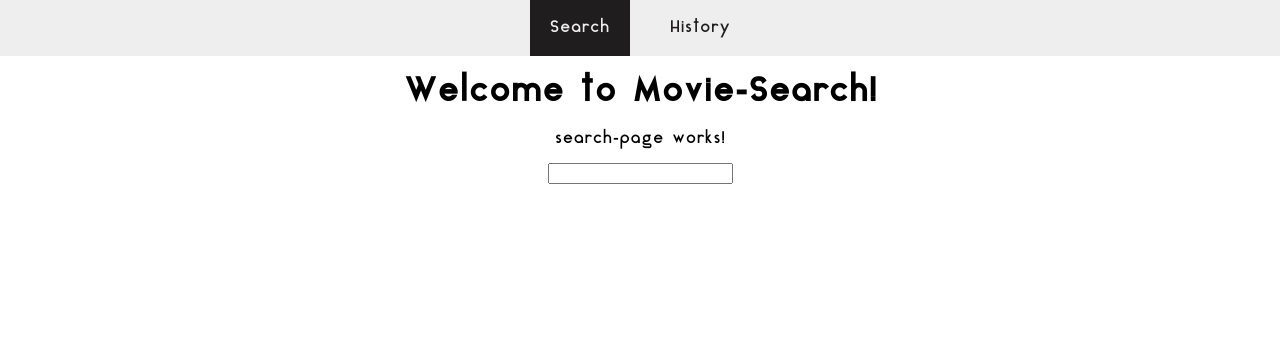
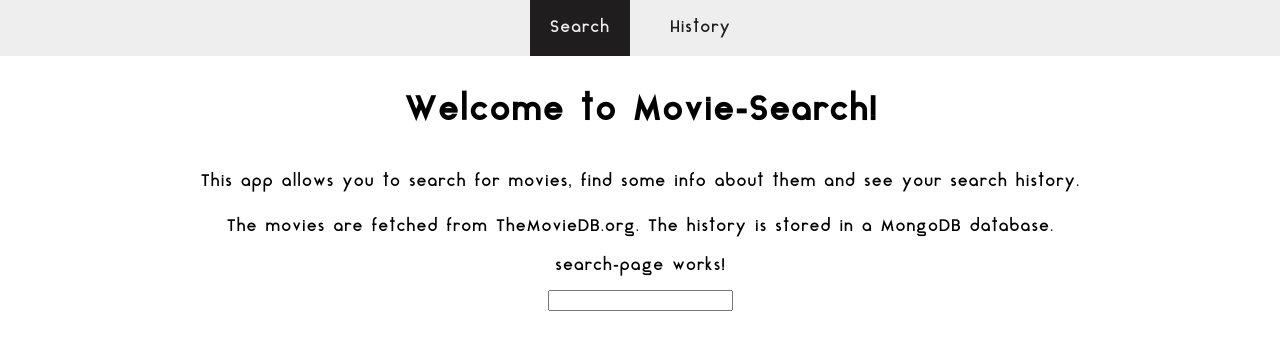
Before and after one commit to firearthur/TH-Movie-Search, an Angular app in the folder client/: page /search in a window 1280 px wide. Shown: the top 350 px of the page. Built offline with nearby package versions, Linux system fonts and the light colour scheme.

Commit message:
[Style] adds two p tags to app level and increases the line height

```diff
--- a/client/src/app/app.component.css
+++ b/client/src/app/app.component.css
@@ -0,0 +1,8 @@
+h1 {
+  margin-top: 40px;
+  margin-bottom: 40px;
+}
+
+p {
+  line-height: 1.8;
+}
--- a/client/src/app/app.component.html
+++ b/client/src/app/app.component.html
@@ -4,5 +4,7 @@
   <h1>
     Welcome to {{ title }}!
   </h1>
+  <p>This app allows you to search for movies, find some info about them and see your search history.</p>
+  <p>The movies are fetched from TheMovieDB.org. The history is stored in a MongoDB database.</p>
   <router-outlet></router-outlet>
 </div>
```
